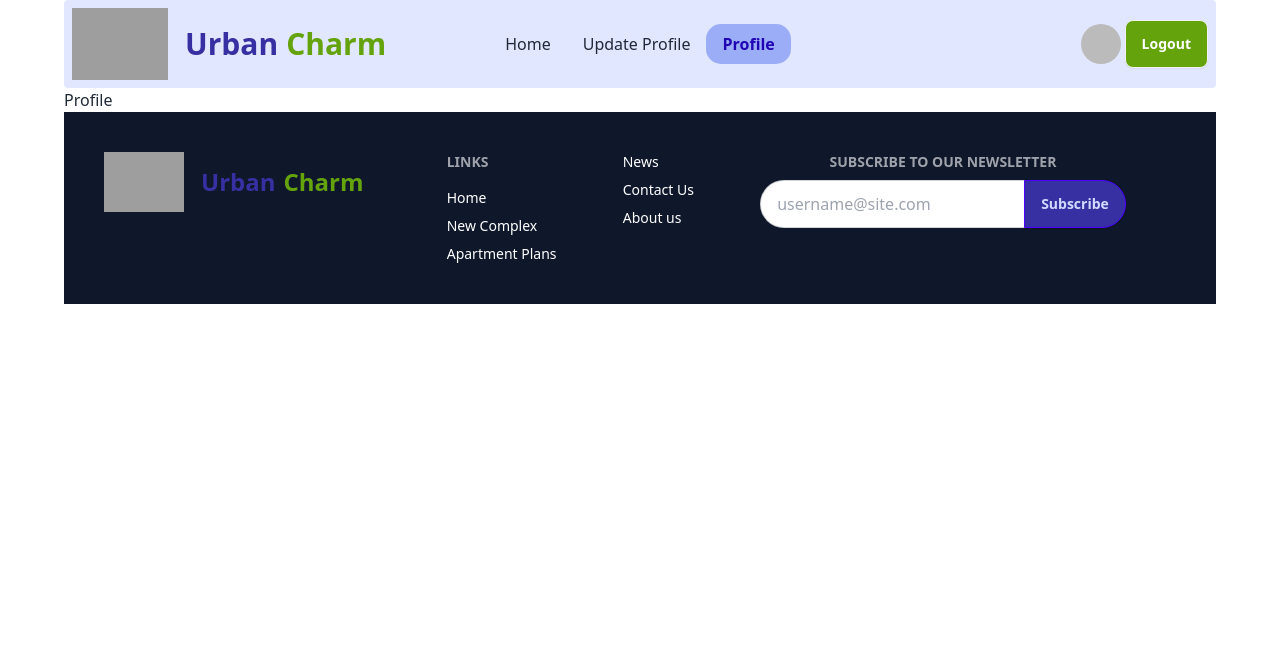
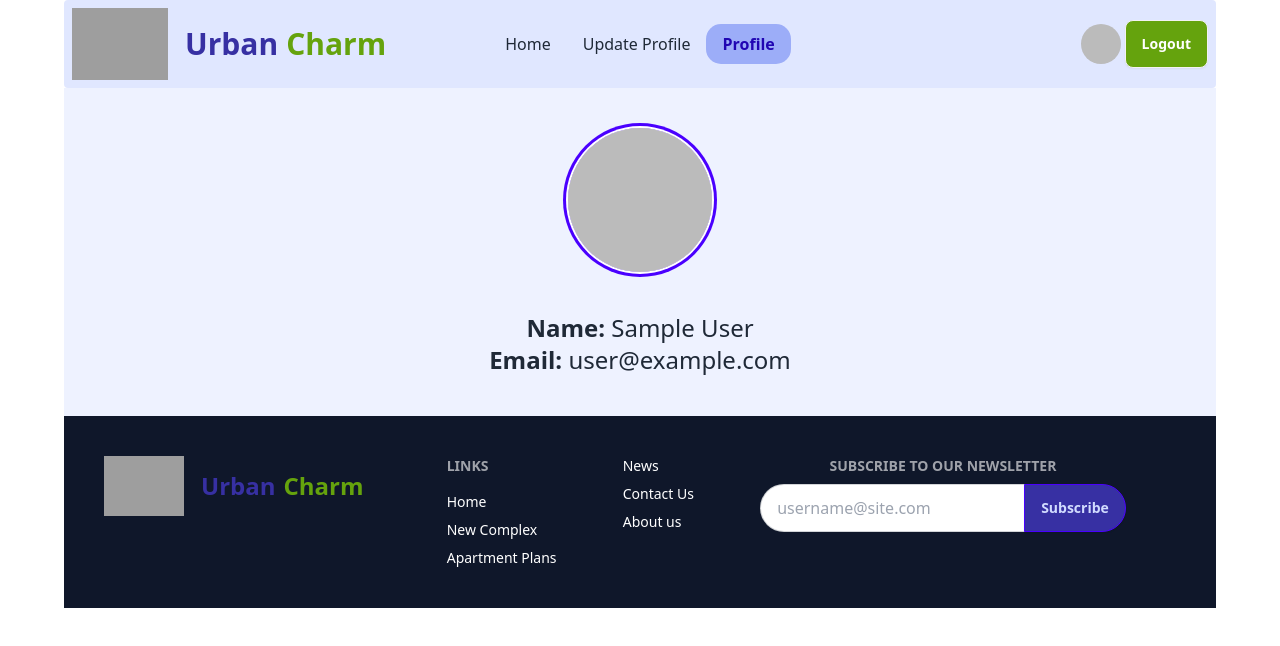
Before and after one commit to sarnali3515/real-estate-a9, a React (Vite) app: page /profile in a window 1280 px wide. Shown: the top 646 px of the page. Built offline with nearby package versions, Linux system fonts and the light colour scheme; no server answers; sample sign-in values are in the browser's storage; grey boxes are pictures that could not be loaded.

Commit message:
user Profile info added in a route

```diff
--- a/src/pages/Profile/Profile.jsx
+++ b/src/pages/Profile/Profile.jsx
@@ -1,13 +1,31 @@
+import { useContext } from "react";
 import { Helmet } from "react-helmet-async";
+import { AuthContext } from "../../providers/AuthProvider";
 
 
 const Profile = () => {
+
+    const { user } = useContext(AuthContext);
+
     return (
         <div>
             <Helmet>
                 <title>Urban Charm | Profile</title>
             </Helmet>
-            <h2 className="3xl">Profile</h2>
+            <div className="bg-indigo-50">
+                <div className="flex items-center justify-center pt-10">
+                    <div className="avatar">
+                        <div className="w-36 rounded-full ring ring-primary ring-offset-base-100 ring-offset-2">
+                            <img src={user.photoURL} />
+                        </div>
+                    </div>
+                </div>
+                <div className="text-center text-2xl py-10">
+                    <h2 className=""><span className="font-bold">Name:</span> {user.displayName}</h2>
+                    <h3 className=""><span className="font-bold">Email: </span>{user.email}</h3>
+                </div>
+            </div>
+
         </div>
     );
 };
--- a/src/pages/Shared/Navbar/Navbar.jsx
+++ b/src/pages/Shared/Navbar/Navbar.jsx
@@ -33,7 +33,7 @@ const Navbar = () => {
                     </ul>
                 </div>
                 <div className="flex items-center">
-                    <img className="w-14 lg:w-24" src="https://i.ibb.co/R0W5r98/Capture-removebg-preview.png" alt="" />
+                    <img className="w-14 lg:w-24" src="https://i.ibb.co/R0W5r98/Capture-removebg-preview.png" alt={user ? user.displayName : "User"} title={user ? user.displayName : "User"} />
                     <a className="btn font-bold text-indigo-800 btn-ghost lg:text-3xl">Urban<span className="text-lime-600">Charm</span></a>
 
                 </div>
@@ -47,8 +47,8 @@ const Navbar = () => {
                 <div tabIndex={0} role="button" className="btn btn-ghost btn-circle avatar">
                     {
                         user ?
-                            <div className="w-10 rounded-full">
-                                <img alt="Tailwind CSS Navbar component" src={user.photoURL} />
+                            <div className="w-10 rounded-full" >
+                                <img alt="Tailwind CSS Navbar component" src={user.photoURL} title={user.displayName} />
                             </div> :
                             <div></div>
                     }
--- a/src/routes/Routes.jsx
+++ b/src/routes/Routes.jsx
@@ -27,7 +27,7 @@ const router = createBrowserRouter([
             },
             {
                 path: '/profile',
-                element: <Profile></Profile>
+                element: <PrivateRoute><Profile></Profile></PrivateRoute>
             },
             {
                 path: '/upProfile',
```
